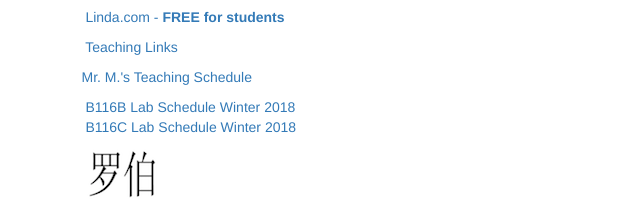
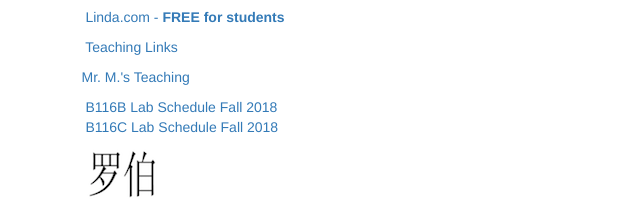
Before and after one commit to mrmccormack/sig, a plain HTML site: page index.html in a window 1280 px wide. Shown: the part 683-882 px from the top of the page, without its empty margins (281-921 px from the left). Drawn offline with nearby package versions, Linux system fonts and the light colour scheme.

Commit message:
updated schedules

```diff
--- a/index.html
+++ b/index.html
@@ -76,12 +76,14 @@
 
                 </p>
                 <p>
-                    <a href="http://tinyurl.com/mrmsched"><img src="https://www.google.com/s2/favicons?domain=calendar.google.com/calendar/" alt="">Mr. M.'s Teaching Schedule</a>
+                    <a href="http://tinyurl.com/mrmsched"><img src="https://www.google.com/s2/favicons?domain=calendar.google.com/calendar/" alt="">Mr. M.'s Teaching
+
+                    </a>
                 </p>
                 <p>
-                    <a href="https://github.com/mrmccormack/sig/blob/master/201801%20Shuniah%20Lab%20B116B%20Timetable.pdf"><img src="https://www.google.com/s2/favicons?domain=calendar.com" alt=""> B116B Lab Schedule Winter 2018</a>
+                    <a href="https://github.com/mrmccormack/sig/blob/master/B116BTimetable.pdf"><img src="https://www.google.com/s2/favicons?domain=calendar.com" alt=""> B116B Lab Schedule Fall 2018</a>
                     <br>
-                    <a href="https://github.com/mrmccormack/sig/blob/master/201801%20Shuniah%20Lab%20B116C%20Timetable.pdf"><img src="https://www.google.com/s2/favicons?domain=calendar.com" alt=""> B116C Lab Schedule Winter 2018</a>
+                    <a href="https://github.com/mrmccormack/sig/blob/master/B116CTimetable.pdf"><img src="https://www.google.com/s2/favicons?domain=calendar.com" alt=""> B116C Lab Schedule Fall 2018</a>
                 </p>
                 <p>
                     <img src="https://raw.githubusercontent.com/mrmccormack/sig/master/robinchinese.png" alt="">
```
